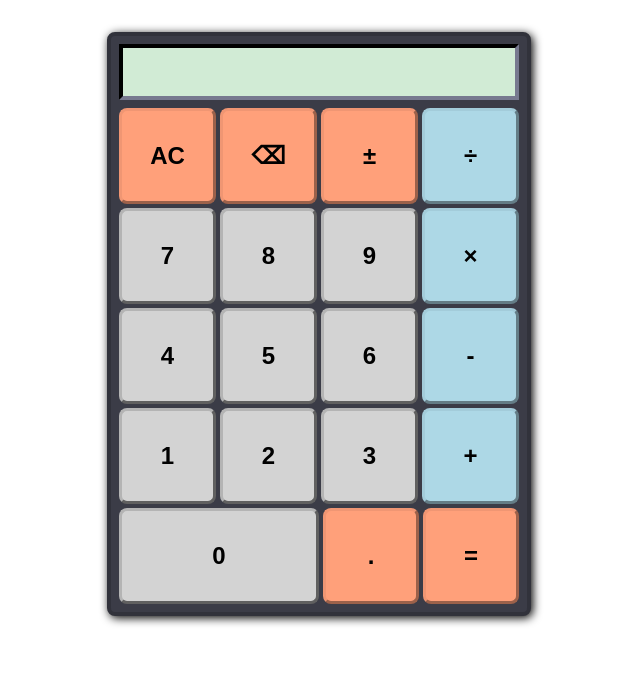
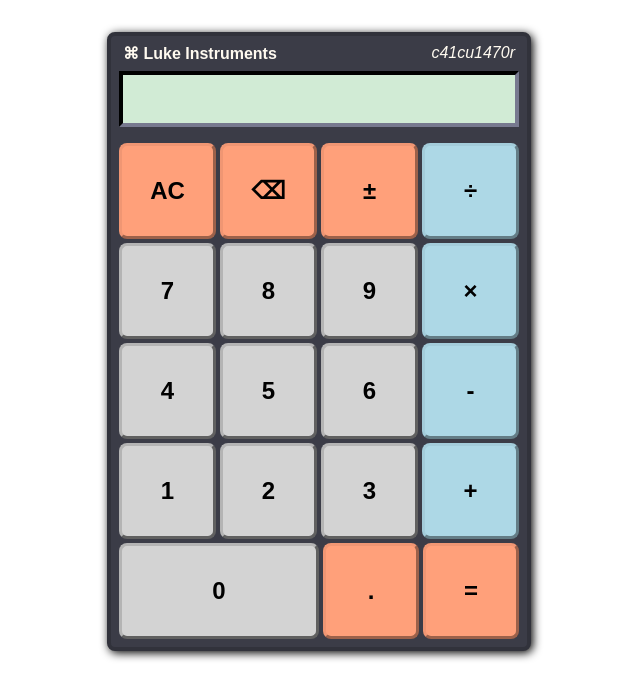
Before and after one commit to El-Burnie/calculator, a plain HTML site: page index.html in a window 1280 px wide. Shown: the whole page, without its empty margins (321-961 px from the left). Drawn offline with Linux system fonts and the light colour scheme.

Commit message:
Add a nameplate to top of calculator

```diff
--- a/index.html
+++ b/index.html
@@ -11,6 +11,10 @@
 
 <body>
     <div id="calculator-container">
+        <div id="nameplate">
+            <div style="font-weight: 700;">⌘ Luke Instruments</div>
+            <div style="font-style: italic;">c41cu1470r</div>
+        </div>
         <div id="display"></div>
         <div id="buttons-container">
             <div class="button-row">
--- a/style.css
+++ b/style.css
@@ -14,10 +14,18 @@ body {
     box-shadow: 2px 2px 10px;
 }
 
+#nameplate {
+    display: flex;
+    margin: 8px 12px 0px;
+    justify-content: space-between;
+    color: floralwhite;
+    font-family: Arial, Helvetica, sans-serif;
+}
+
 #display {
     display: flex;
     flex: 1 0 48px;
-    margin: 8px 8px 0px;
+    margin: 8px 8px 8px;
     justify-content: end;
     align-items: center;
     font-family: 'Courier New', Courier, monospace;
```
